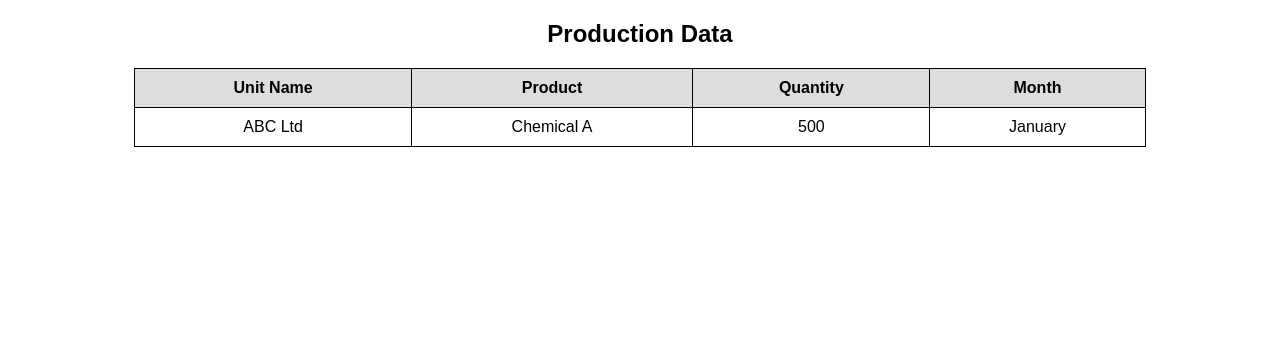
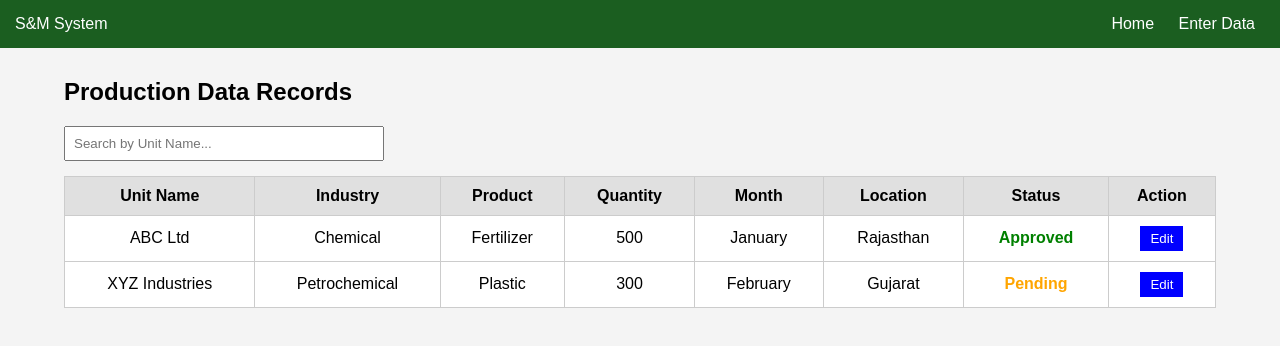
Before and after one commit to swatilamba456-design/SM-project, a plain HTML site: page view.html in a window 1280 px wide. Drawn offline with Linux system fonts and the light colour scheme.

Commit message:
Update view.html

```diff
--- a/view.html
+++ b/view.html
@@ -1,44 +1,163 @@
 <!DOCTYPE html>
 <html>
 <head>
-    <title>View Data</title>
+    <title>View Data - S&M System</title>
+
     <style>
         body {
-            font-family: Arial;
+            font-family: Arial, sans-serif;
+            margin: 0;
+            background: #f4f4f4;
         }
+
+        /* Navbar */
+        .nav {
+            background: #1b5e20;
+            color: white;
+            padding: 15px;
+            display: flex;
+            justify-content: space-between;
+        }
+
+        .nav a {
+            color: white;
+            margin: 0 10px;
+            text-decoration: none;
+        }
+
+        /* Container */
+        .container {
+            width: 90%;
+            margin: 30px auto;
+        }
+
+        /* Search */
+        .search-box {
+            margin-bottom: 15px;
+        }
+
+        .search-box input {
+            width: 300px;
+            padding: 8px;
+        }
+
+        /* Table */
         table {
-            width: 80%;
-            margin: auto;
+            width: 100%;
             border-collapse: collapse;
+            background: white;
         }
+
         th, td {
             padding: 10px;
-            border: 1px solid black;
+            border: 1px solid #ccc;
             text-align: center;
         }
+
         th {
-            background: #ddd;
+            background: #e0e0e0;
+        }
+
+        /* Status */
+        .approved {
+            color: green;
+            font-weight: bold;
+        }
+
+        .pending {
+            color: orange;
+            font-weight: bold;
+        }
+
+        /* Button */
+        button {
+            padding: 5px 10px;
+            border: none;
+            cursor: pointer;
+        }
+
+        .edit-btn {
+            background: blue;
+            color: white;
         }
     </style>
 </head>
+
 <body>
 
-<h2 style="text-align:center;">Production Data</h2>
+<!-- Navbar -->
+<div class="nav">
+    <div>S&M System</div>
+    <div>
+        <a href="dashboard.html">Home</a>
+        <a href="form.html">Enter Data</a>
+    </div>
+</div>
 
-<table>
+<!-- Content -->
+<div class="container">
+
+    <h2>Production Data Records</h2>
+
+    <!-- Search -->
+    <div class="search-box">
+        <input type="text" id="searchInput" placeholder="Search by Unit Name..." onkeyup="searchTable()">
+    </div>
+
+    <!-- Table -->
+    <table id="dataTable">
         <tr>
             <th>Unit Name</th>
+            <th>Industry</th>
             <th>Product</th>
             <th>Quantity</th>
             <th>Month</th>
+            <th>Location</th>
+            <th>Status</th>
+            <th>Action</th>
         </tr>
+
         <tr>
             <td>ABC Ltd</td>
-        <td>Chemical A</td>
+            <td>Chemical</td>
+            <td>Fertilizer</td>
             <td>500</td>
             <td>January</td>
+            <td>Rajasthan</td>
+            <td class="approved">Approved</td>
+            <td><button class="edit-btn">Edit</button></td>
         </tr>
+
+        <tr>
+            <td>XYZ Industries</td>
+            <td>Petrochemical</td>
+            <td>Plastic</td>
+            <td>300</td>
+            <td>February</td>
+            <td>Gujarat</td>
+            <td class="pending">Pending</td>
+            <td><button class="edit-btn">Edit</button></td>
+        </tr>
+
     </table>
+
+</div>
+
+<script>
+function searchTable() {
+    let input = document.getElementById("searchInput").value.toLowerCase();
+    let table = document.getElementById("dataTable");
+    let rows = table.getElementsByTagName("tr");
+
+    for (let i = 1; i < rows.length; i++) {
+        let cell = rows[i].getElementsByTagName("td")[0];
+        if (cell) {
+            let text = cell.textContent.toLowerCase();
+            rows[i].style.display = text.includes(input) ? "" : "none";
+        }
+    }
+}
+</script>
 
 </body>
 </html>
```
Lines whose indentation alone changed are shown as unchanged.
